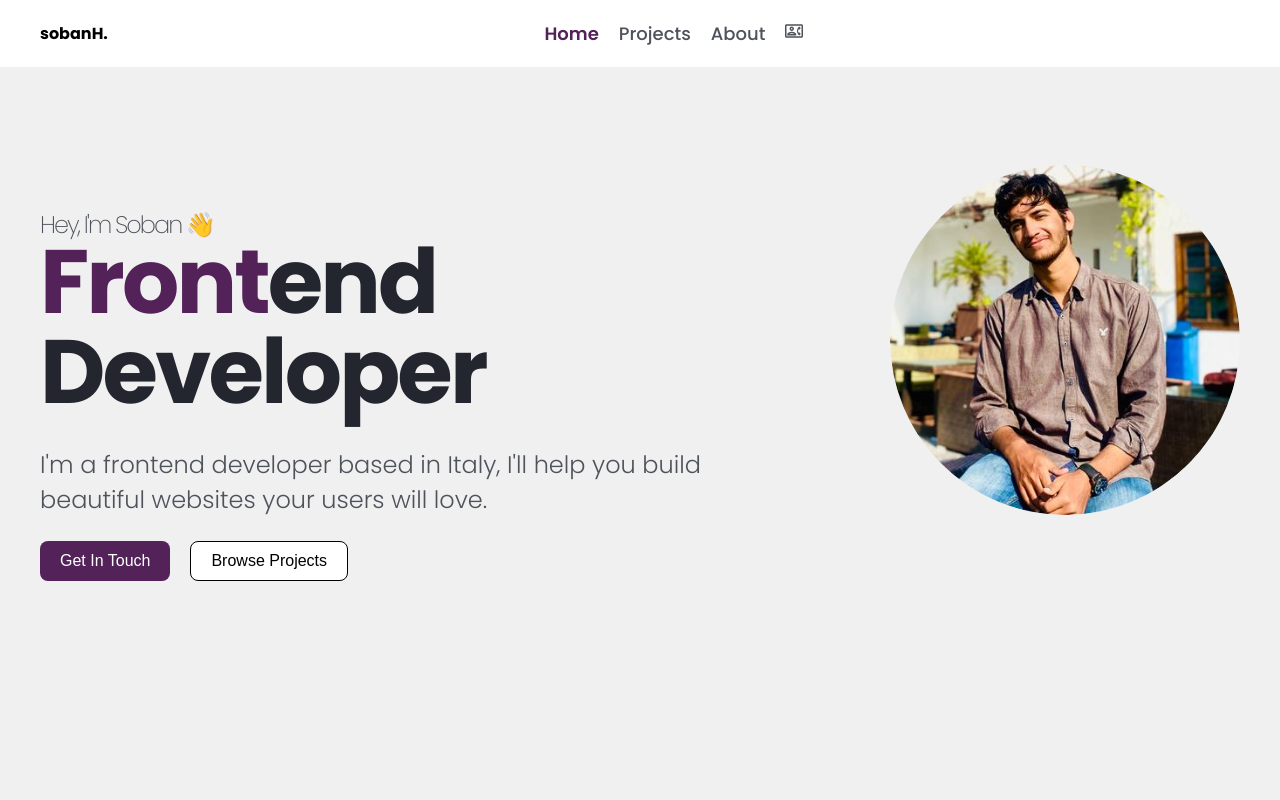
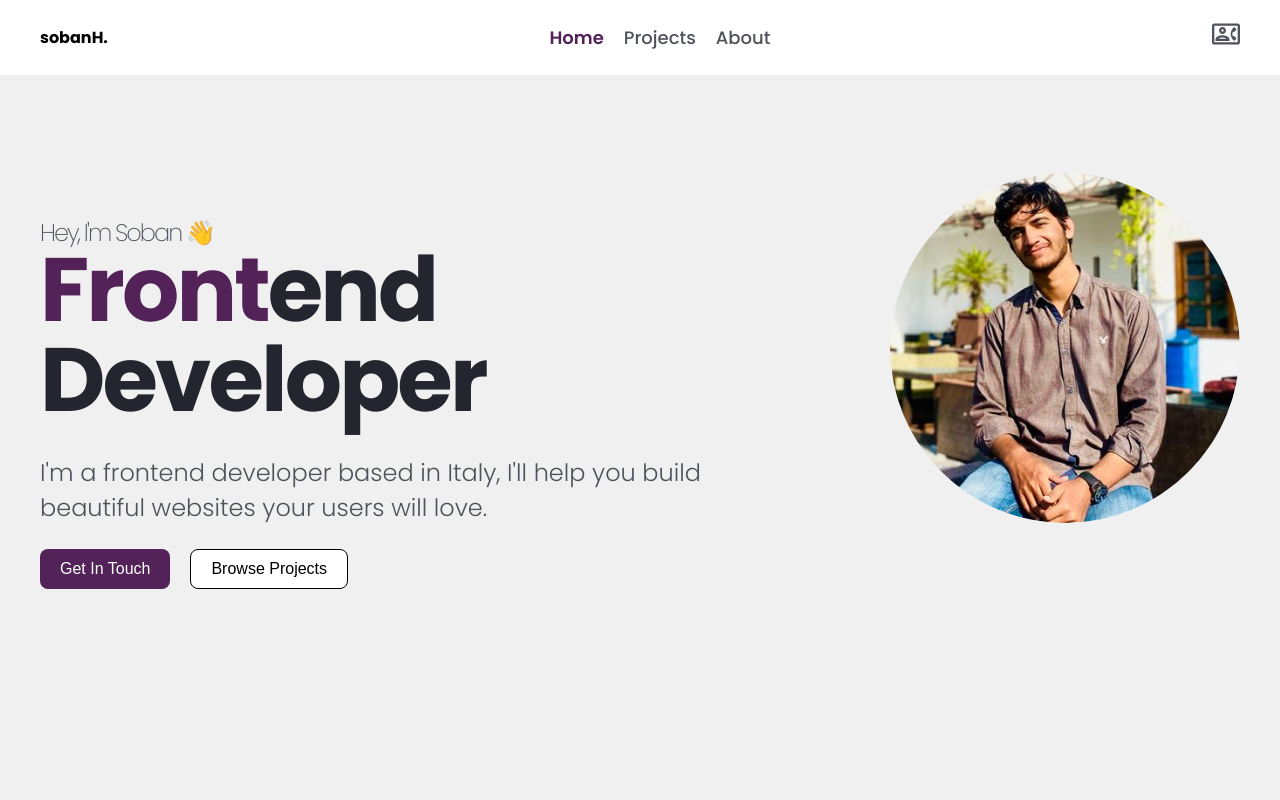
Before and after one commit to Sobanhanif4/portfolio-react, a React (Vite) app: page / in a window 1280 px wide. Shown: the top 800 px of the page. Built offline with nearby package versions, Linux system fonts and the light colour scheme.

Commit message:
added changes

```diff
--- a/src/components/Header.jsx
+++ b/src/components/Header.jsx
@@ -30,14 +30,17 @@ const Header = () => {
         >
           About
         </Link>
+      </nav>
+      <div className="">
         <Link
-        to="/contact"
-        className={`footer-link ${currentPath === "/contact" ? "active" : " "}`}
+          to="/contact"
+          className={`footer-link ${
+            currentPath === "/contact" ? "active" : " "
+          }`}
         >
-          <MdOutlineContactPhone />
-
+          <MdOutlineContactPhone className="contact-nav-link"/>
         </Link>
-      </nav>
+      </div>
     </header>
   );
 };
--- a/src/components/HeroSection.jsx
+++ b/src/components/HeroSection.jsx
@@ -1,4 +1,3 @@
-// src/components/HeroSection.jsx
 import React from 'react';
 import '../styles/HeroSection.css';
 import CtaButton from './CtaButton';
--- a/src/styles/Header.css
+++ b/src/styles/Header.css
@@ -29,6 +29,10 @@
     /* align-items: center; */
   }
 
+  .contact-nav-link {
+  font-size: 28px;
+  }
+
   .nav-link:hover {
     color: #8b5891;
   }
```
Also changed, not shown: src/pages/Contact.jsx (+9 -0 lines).
